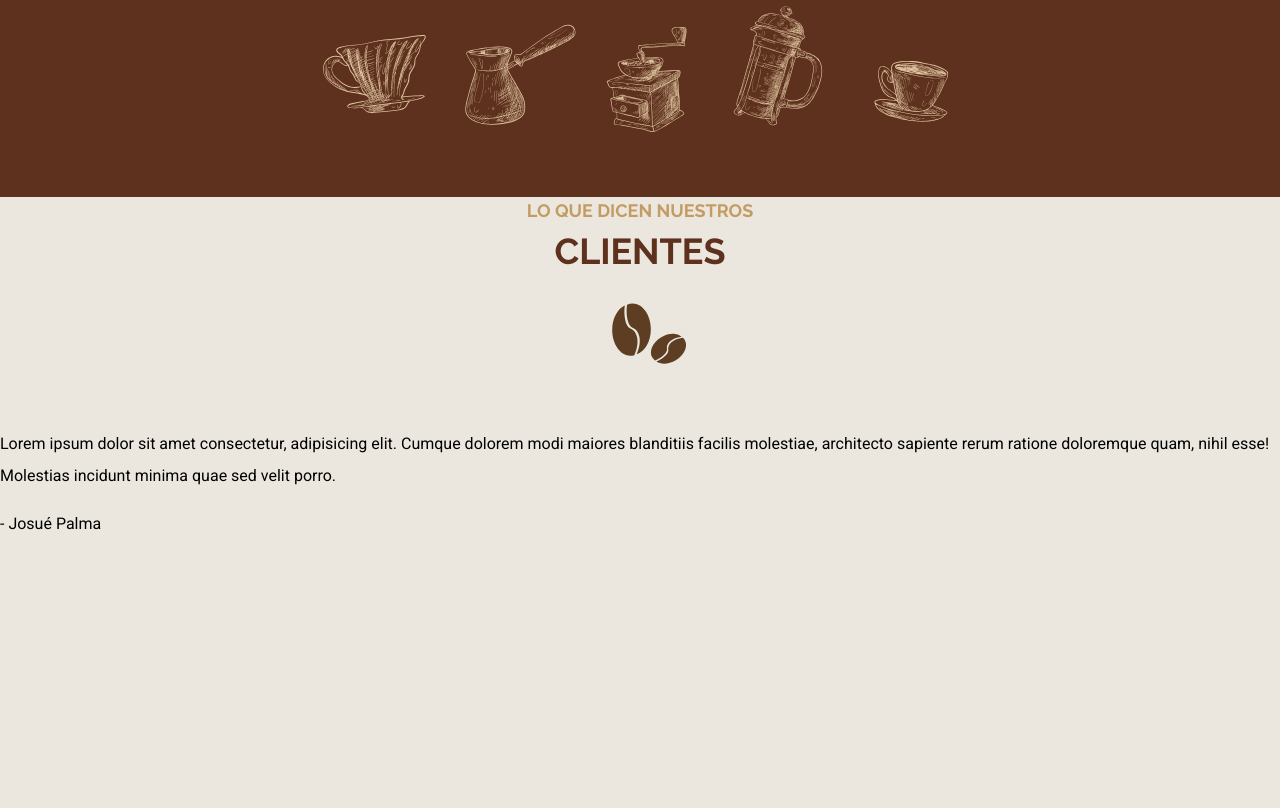
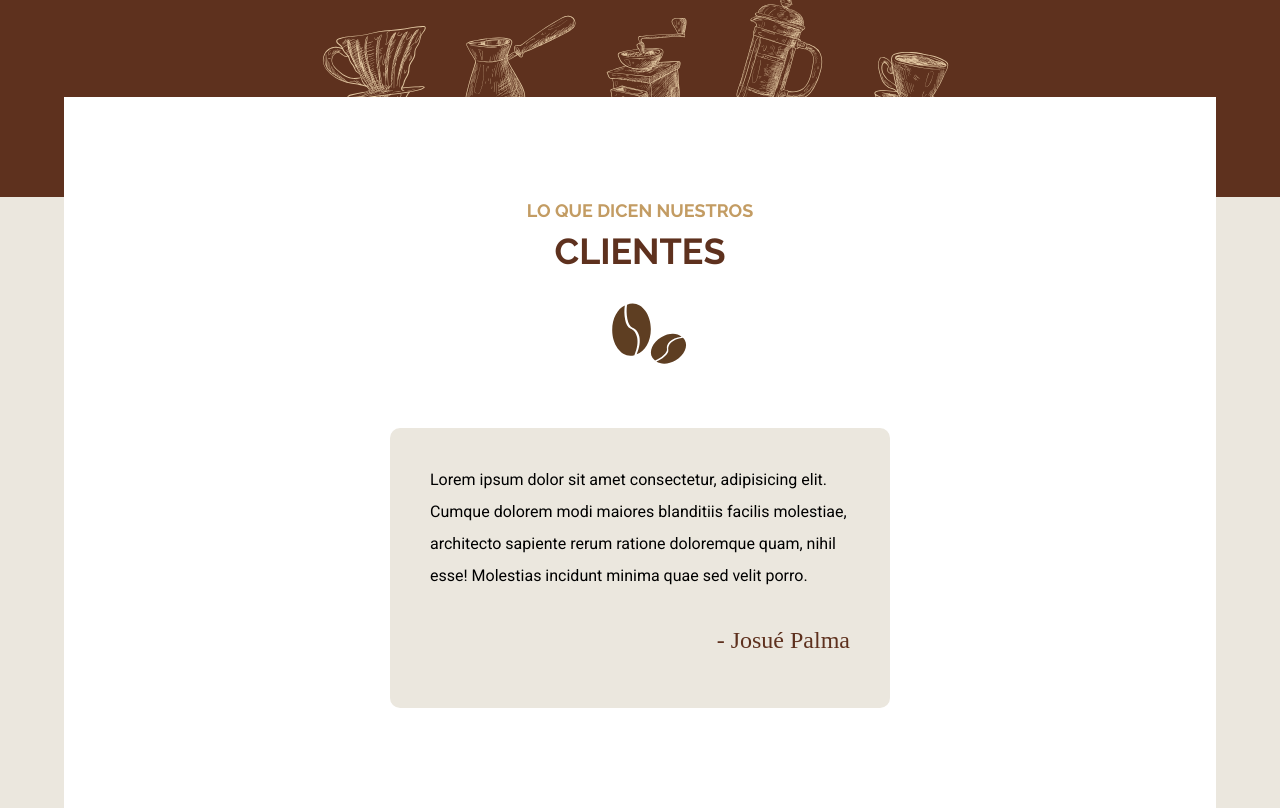
Before and after one commit to JosueP0721/Poyecto--cafeteria, a website: page index.html in a window 1280 px wide. Shown: the part 4169-4977 px from the top of the page. Before the commit the page ends 4725 px from the top, so only its background shows below. Drawn offline with Linux system fonts and the light colour scheme; a web font is replaced by a local one.

Commit message:
styles testimoniales index.htnl correction section-html

```diff
--- a/index.html
+++ b/index.html
@@ -199,7 +199,7 @@
             </section>
         </div>
     </section>
-    <sectiom class="nuestros-testimoniales contenedor">
+    <section class="nuestros-testimoniales contenedor">
         <h2><span>Lo que dicen nuestros</span>Clientes</h2>
         <div class="testimonial">
             <p>Lorem ipsum dolor sit amet consectetur, adipisicing elit. Cumque dolorem modi maiores blanditiis facilis
@@ -207,7 +207,7 @@
                 sed velit porro.</p>
                 <p class="autor">- Josué Palma</p>
         </div>
-    </sectiom>
+    </section>
 
     <script src="build/js/app.js"></script>
 </body>
--- a/src/scss/layout/_index.scss
+++ b/src/scss/layout/_index.scss
@@ -2,3 +2,4 @@
 @forward 'nosotros-inicio';
 @forward 'galeria-inicio';
 @forward 'menu';
+@forward 'testimoniales';
--- a/src/scss/layout/_menu.scss
+++ b/src/scss/layout/_menu.scss
@@ -4,7 +4,7 @@
 .nuestro-menu {
     background-image: url(../img/menu_arriba.svg), url(../img/menu_abajo.svg), linear-gradient(to top, v.$primario, v.$primario);
     background-repeat: no-repeat;
-    background-position: center 5rem, center 94%, 100%;
+    background-position: center 5rem, center 93%, 100%;
     background-size: 100%;
     padding: 15rem 5rem 20rem 5rem;
     @include m.tablet {
--- /dev/null
+++ b/src/scss/layout/_testimoniales.scss
@@ -0,0 +1,24 @@
+@use 'base/variables' as v;
+@use 'base/mixins' as m;
+
+.nuestros-testimoniales {
+    padding: 10rem 2rem;
+    background-color: v.$blanco;
+    margin-top: -10rem;
+    @include m.tablet {
+        padding: 10rem;
+    }
+    .testimonial {
+        background-color: v.$cafeClaro;
+        padding: 2rem 4rem;
+        max-width: 50rem;
+        margin: 0 auto;
+        border-radius: 1rem;
+        .autor {
+            font-family: v.$fuenteTerciaria;
+            text-align: right;
+            color: v.$primario;
+            font-size: 2.4rem;
+        }
+    }
+}
```
Also changed, not shown: build/css/app.css.
